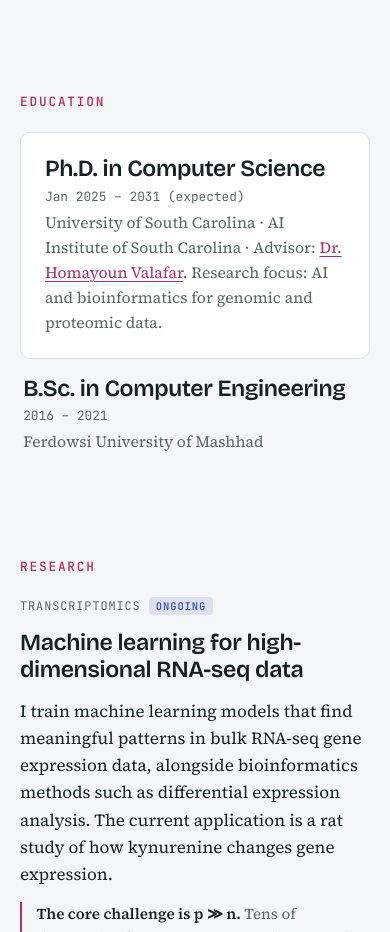
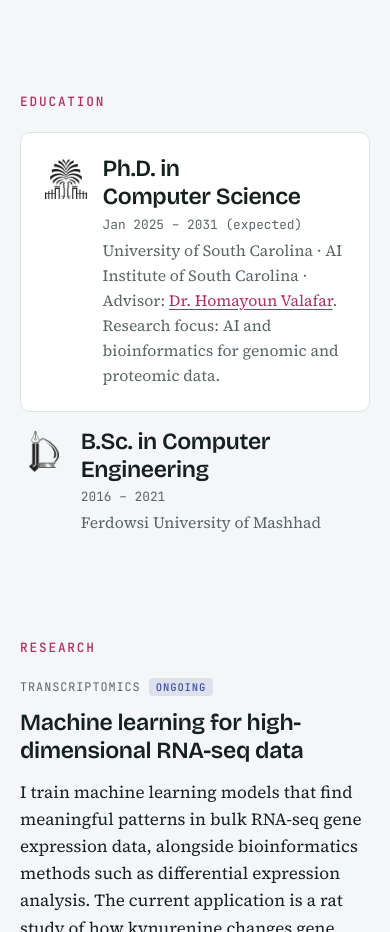
Before and after one commit to kasrakn/Kasrakn.github.io, a plain HTML site: page index.html in a window 390 px wide. Shown: the part 1540-2472 px from the top of the page. Drawn offline with nearby package versions, Linux system fonts and the light colour scheme; animation ran at ten frames a second.

Commit message:
Add university logos to Education
Co-Authored-By: Claude Opus 5.5 (1M context) <noreply@anthropic.com>
Claude-Session: https://claude.ai/code/session_01MaqLmvEwe63yNhX8uyfKqX

```diff
--- a/index.html
+++ b/index.html
@@ -127,6 +127,11 @@ p { margin: 0; max-width: 64ch; }
 .degree.bsc { padding: 0 1.5rem; }
 .degree .when { font: .8rem var(--mono); color: var(--muted); font-variant-numeric: tabular-nums; white-space: nowrap; }
 .degree p { grid-column: 1 / -1; font-size: .98rem; color: var(--muted); }
+.degree.has-logo { grid-template-columns: 3.25rem minmax(0, 1fr) auto; column-gap: 1.25rem; }
+.degree.has-logo p { grid-column: 2 / -1; }
+.degree .logo { grid-row: 1 / span 2; align-self: center; justify-self: center; width: 3.25rem; height: 3.25rem; object-fit: contain; opacity: .9; }
+@media (prefers-color-scheme: dark) { :root:not([data-theme="light"]) .degree .logo { filter: invert(1); opacity: .85; } }
+:root[data-theme="dark"] .degree .logo { filter: invert(1); opacity: .85; }
 
 /* research / project rows */
 .row { display: grid; grid-template-columns: minmax(0, 5fr) minmax(0, 6fr); gap: 2.5rem; align-items: center; }
@@ -203,6 +208,9 @@ p { margin: 0; max-width: 64ch; }
   .portrait { order: -1; width: 140px; justify-self: start; }
   .xp article, .skills div { grid-template-columns: minmax(0, 1fr); gap: .3rem; }
   .degree { grid-template-columns: minmax(0, 1fr); }
+  .degree.has-logo { grid-template-columns: 2.6rem minmax(0, 1fr); column-gap: 1rem; }
+  .degree.has-logo .when, .degree.has-logo p { grid-column: 2; }
+  .degree .logo { grid-row: 1 / span 3; align-self: start; width: 2.6rem; height: 2.6rem; margin-top: .2rem; }
   .degree.bsc { padding: 0 .2rem; }
   .h-340, .h-320 { height: 290px; }
 }
@@ -234,6 +242,9 @@ p { margin: 0; max-width: 64ch; }
   p, .xp ul { max-width: none; }
   .note { font-size: 9pt; }
   .degree.phd, .degree.bsc { padding: 0; border: 0; }
+  .degree .logo { display: none; }
+  .degree.has-logo { grid-template-columns: minmax(0, 1fr) auto; column-gap: 2rem; }
+  .degree.has-logo p { grid-column: 1 / -1; }
   .degree p { font-size: 9pt; }
   .stats { display: flex; gap: 1rem; } .stat { border: 0; padding: 0; display: block; } .stat b { font-size: 10pt; } .stat span { font-size: 8pt; margin-left: .3rem; }
   .xp { gap: .3rem; } .xp article { grid-template-columns: 7rem 1fr; gap: .8rem; break-inside: avoid; } .xp h3 { font-size: 10pt; } .xp .when { font-size: 8pt; padding-top: 0; }
@@ -303,12 +314,14 @@ p { margin: 0; max-width: 64ch; }
   <section class="inner sec" id="education">
     <h2>Education</h2>
     <div class="body edu">
-      <div class="degree phd">
+      <div class="degree phd has-logo">
+        <img class="logo" src="logos/usc.png" alt="University of South Carolina logo" width="200" height="192">
         <h3>Ph.D. in Computer Science</h3>
         <span class="when">Jan 2025 – 2031 (expected)</span>
         <p>University of South Carolina · AI Institute of South Carolina · Advisor: <a href="https://www.linkedin.com/in/homayoun-valafar-b1b99434/" target="_blank" rel="noopener">Dr. Homayoun Valafar</a>. Research focus: AI and bioinformatics for genomic and proteomic data.</p>
       </div>
-      <div class="degree bsc">
+      <div class="degree bsc has-logo">
+        <img class="logo" src="logos/fum.png" alt="Ferdowsi University of Mashhad logo" width="138" height="192">
         <h3>B.Sc. in Computer Engineering</h3>
         <span class="when">2016 – 2021</span>
         <p>Ferdowsi University of Mashhad</p>
```
Also changed, not shown: logos/fum.png (added), logos/usc.png (added), 1 other file.
